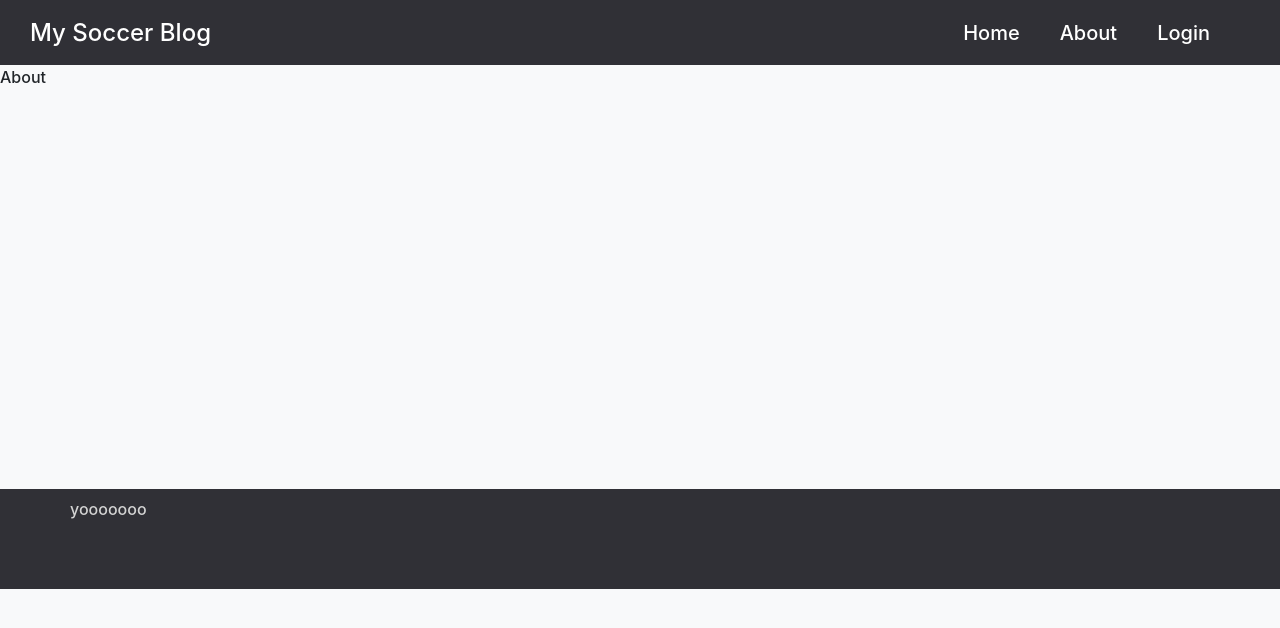
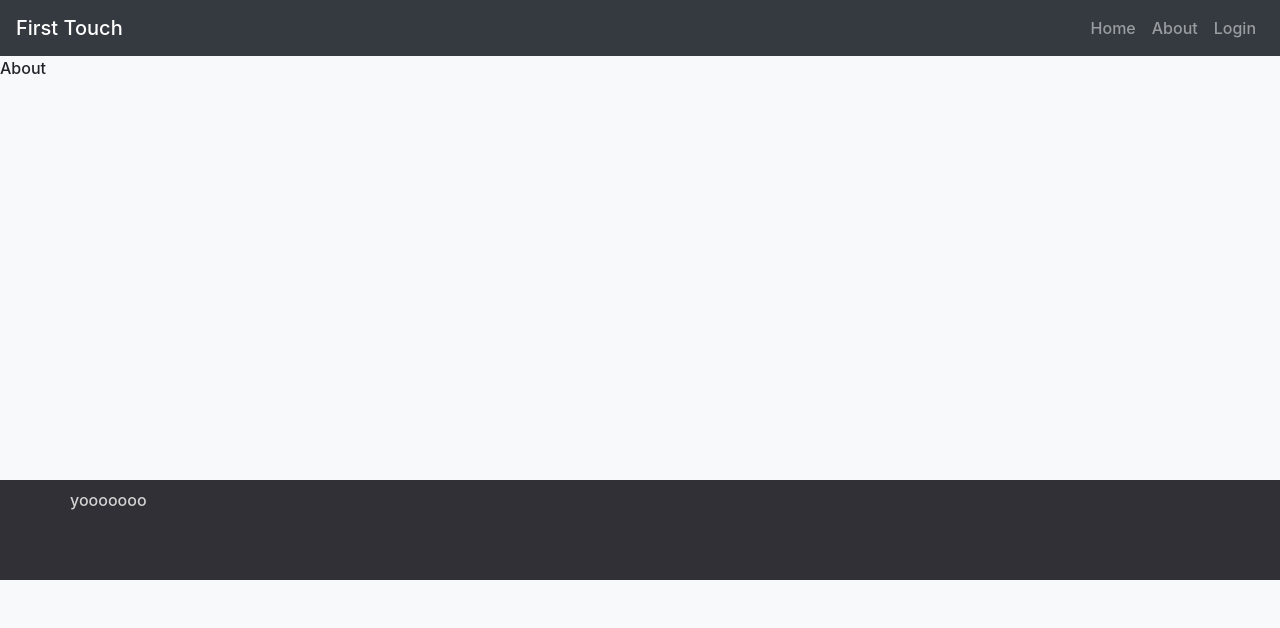
Before and after one commit to brianfujiwara/soccer-blog-frontend, a React (Create React App) app: page /about in a window 1280 px wide. Shown: the top 628 px of the page. Built offline with nearby package versions, Linux system fonts and the light colour scheme.

Commit message:
fixed slider image

```diff
--- a/public/index.html
+++ b/public/index.html
@@ -10,6 +10,12 @@
 			content="Web site created using create-react-app"
 		/>
 		<link rel="apple-touch-icon" href="%PUBLIC_URL%/logo192.png" />
+		<link
+			rel="stylesheet"
+			href="https://maxcdn.bootstrapcdn.com/bootstrap/4.5.0/css/bootstrap.min.css"
+			integrity="sha384-9aIt2nRpC12Uk9gS9baDl411NQApFmC26EwAOH8WgZl5MYYxFfc+NcPb1dKGj7Sk"
+			crossorigin="anonymous"
+		/>
 		<!--
       manifest.json provides metadata used when your web app is installed on a
       user's mobile device or desktop. See https://developers.google.com/web/fundamentals/web-app-manifest/
--- a/src/App.js
+++ b/src/App.js
@@ -1,6 +1,7 @@
 import React from "react";
 import { Navbar, Container } from "react-bootstrap";
-import Navigation from "./Components/Navigation";
+import Navigation1 from "./Components/Navigation1";
+
 import Home from "./Screens/Home";
 import About from "./Screens/About";
 import Login from "./Screens/Login";
@@ -16,7 +17,8 @@ function App() {
 	return (
 		<Router>
 			<div className="App">
-				<Navigation />
+				<Navigation1 />
+
 				<Switch>
 					<Route exact path="/">
 						<Home />
--- /dev/null
+++ b/src/Components/CarouselArticles.js
@@ -0,0 +1,46 @@
+import React from "react";
+import { Carousel } from "react-bootstrap";
+
+export default function CarouselArticles() {
+	return (
+		<Carousel>
+			<Carousel.Item>
+				<img
+					className="d-block w-100 img-fluid"
+					src="https://media.gettyimages.com/photos/julen-lopetegui-head-coach-of-sevilla-in-action-during-a-training-picture-id1267369308?s=2048x2048"
+					alt="main article"
+					style={{ height: "auto" }}
+				/>
+
+				<Carousel.Caption>
+					<span className="title">Lyon Loses to Bayern</span>
+					<p>missed chances caused the game for Lyon</p>
+				</Carousel.Caption>
+			</Carousel.Item>
+			<Carousel.Item>
+				<img
+					className="d-block w-100 img-fluid"
+					src="https://media.gettyimages.com/photos/head-coach-of-inter-antonio-conte-and-his-players-attend-the-ceremony-picture-id1228145536?s=2048x2048"
+					alt="main article"
+				/>
+
+				<Carousel.Caption>
+					<span className="title"> Loses to Bayern</span>
+					<p>missed chances caused the game for Lyon</p>
+				</Carousel.Caption>
+			</Carousel.Item>
+			<Carousel.Item>
+				<img
+					className="d-block w-100 img-fluid"
+					src="https://media.gettyimages.com/photos/players-of-sevilla-celebrate-their-victory-after-their-team-crowned-picture-id1228145303?s=2048x2048"
+					alt="main article"
+				/>
+
+				<Carousel.Caption>
+					<span className="title">Lyon Loses to Bayern</span>
+					<p>missed chances caused the game for Lyon</p>
+				</Carousel.Caption>
+			</Carousel.Item>
+		</Carousel>
+	);
+}
--- /dev/null
+++ b/src/Components/Navigation1.js
@@ -0,0 +1,29 @@
+import React from "react";
+
+import { Navbar, Nav } from "react-bootstrap";
+
+const navLinks = [
+	{ title: "Home", path: "/" },
+
+	{ title: "About", path: "/about" },
+
+	{ title: "Login", path: "/login" },
+];
+
+export default function Navigation1() {
+	return (
+		<Navbar collapseOnSelect bg="dark" variant="dark" expand="lg">
+			<Navbar.Brand>First Touch</Navbar.Brand>
+			<Navbar.Toggle aria-controls="responsive-navbar-nav" />
+			<Navbar.Collapse id="responsive-navbar-nav">
+				<Nav className="ml-auto">
+					{navLinks.map((link, index) => (
+						<Nav.Item key={index}>
+							<Nav.Link href={link.path}>{link.title}</Nav.Link>
+						</Nav.Item>
+					))}
+				</Nav>
+			</Navbar.Collapse>
+		</Navbar>
+	);
+}
--- a/src/Screens/Home.js
+++ b/src/Screens/Home.js
@@ -1,6 +1,7 @@
 import React from "react";
 import { useAxiosGet } from "../Hooks/HttpRequest";
 import { Card, CardDeck, Container, Button } from "react-bootstrap";
+import CarouselArticles from "../Components/CarouselArticles";
 
 function Home() {
 	//const url = "http://localhost:8080/blogs";
@@ -21,7 +22,7 @@ function Home() {
 						<h1>{blog.title}</h1>
 					</Card.Title>
 					<Card.Text className="card-text">
-						<p> {blog.content}</p>
+						<span> {blog.content}</span>
 
 						<span>Jon Doe</span>
 					</Card.Text>
@@ -33,6 +34,8 @@ function Home() {
 
 	return (
 		<div className="top">
+			<CarouselArticles />
+
 			<header className="text-center">
 				<h1>Most Recent Post</h1>
 			</header>
--- a/src/assets/scss/_navigation.scss
+++ b/src/assets/scss/_navigation.scss
@@ -1,103 +1,103 @@
-.nav-bar {
-	height: 65px;
-	width: 100%;
-	background: #303036;
-	display: flex;
-	justify-content: space-between;
-	color: $text-color;
+// .nav-bar {
+// 	height: 65px;
+// 	width: 100%;
+// 	background: #303036;
+// 	display: flex;
+// 	justify-content: space-between;
+// 	color: $text-color;
 
-	.nav-title {
-		font-size: 24px;
-		display: flex;
-		font-weight: 500;
-		align-items: center;
-		margin-left: 30px;
-	}
-	.ion-ios-menu {
-		font-size: 36px;
-		width: 65px;
-		align-items: center;
-		cursor: pointer;
-		display: none;
-	}
+// 	.nav-title {
+// 		font-size: 24px;
+// 		display: flex;
+// 		font-weight: 500;
+// 		align-items: center;
+// 		margin-left: 30px;
+// 	}
+// 	.ion-ios-menu {
+// 		font-size: 36px;
+// 		width: 65px;
+// 		align-items: center;
+// 		cursor: pointer;
+// 		display: none;
+// 	}
 
-	.list-container {
-		display: flex;
-		align-items: center;
-		padding-right: 30px;
-	}
+// 	.list-container {
+// 		display: flex;
+// 		align-items: center;
+// 		padding-right: 30px;
+// 	}
 
-	ul {
-		height: 100%;
-		margin-block-start: 0;
-		margin-block-end: 0;
-		padding-inline-start: 0;
-		display: flex;
-		justify-content: flex-end;
-		list-style-type: none;
-		padding: 0 20px 0 50px;
-		align-items: center;
+// 	ul {
+// 		height: 100%;
+// 		margin-block-start: 0;
+// 		margin-block-end: 0;
+// 		padding-inline-start: 0;
+// 		display: flex;
+// 		justify-content: flex-end;
+// 		list-style-type: none;
+// 		padding: 0 20px 0 50px;
+// 		align-items: center;
 
-		a {
-			text-decoration: none;
-			padding: 0 20px 0 20px;
-			font-size: 20px;
-			color: $text-color;
+// 		a {
+// 			text-decoration: none;
+// 			padding: 0 20px 0 20px;
+// 			font-size: 20px;
+// 			color: $text-color;
 
-			&:hover {
-				color: $text-link;
-			}
-		}
-	}
-}
+// 			&:hover {
+// 				color: $text-link;
+// 			}
+// 		}
+// 	}
+// }
 
-@media screen and (max-width: 900px) {
-	.nav-bar {
-		.list-container {
-			width: 300px;
-			height: calc(100% - 65px);
-			background: white;
-			position: absolute;
-			top: 65px;
-			left: -300px;
-			flex-direction: column-reverse;
+// @media screen and (max-width: 900px) {
+// 	.nav-bar {
+// 		.list-container {
+// 			width: 300px;
+// 			height: calc(100% - 65px);
+// 			background: white;
+// 			position: absolute;
+// 			top: 65px;
+// 			left: -300px;
+// 			flex-direction: column-reverse;
 
-			transition: 300ms ease left;
-			padding-left: 30px;
+// 			transition: 300ms ease left;
+// 			padding-left: 30px;
 
-			a {
-				width: 100px;
-				padding: 0;
-			}
+// 			a {
+// 				width: 100px;
+// 				padding: 0;
+// 			}
 
-			li {
-				height: 65px;
-				display: flex;
-			}
+// 			li {
+// 				height: 65px;
+// 				display: flex;
+// 			}
 
-			ul {
-				flex-direction: column;
-				justify-content: flex-start;
-				padding: 0;
-				padding-top: 20px;
-			}
+// 			ul {
+// 				flex-direction: column;
+// 				justify-content: flex-start;
+// 				padding: 0;
+// 				padding-top: 20px;
+// 			}
 
-			ul,
-			li,
-			.menu-avatar-container {
-				width: 100%;
-			}
+// 			ul,
+// 			li,
+// 			.menu-avatar-container {
+// 				width: 100%;
+// 			}
 
-			.menu-avatar-container {
-				padding-top: 20px;
-			}
+// 			.menu-avatar-container {
+// 				padding-top: 20px;
+// 			}
 
-			&.active {
-				left: 0px;
-			}
-		}
-		.ion-ios-menu {
-			display: flex;
-		}
-	}
-}
+// 			&.active {
+// 				left: 0px;
+// 			}
+// 		}
+// 		.ion-ios-menu {
+// 			display: flex;
+// 		}
+// 	}
+// }
--- /dev/null
+++ b/src/assets/scss/_slider.scss
@@ -0,0 +1,11 @@
+.carousel-item {
+	background-color: transparent;
+}
+
+.carousel-caption {
+	color: white;
+	font-size: xx-large;
+	font-weight: bold;
+	position: absolute;
+	z-index: 100;
+}
--- a/src/assets/scss/base.scss
+++ b/src/assets/scss/base.scss
@@ -1,6 +1,7 @@
 @import "./_variables";
 @import "./_navigation";
-@import "./blogs";
+@import "./_blogs";
+@import "./_slider";
 @import "~bootstrap/scss/bootstrap";
 
 html body {
```
Also changed, not shown: src/App.css (indentation only). Lines whose indentation alone changed are shown as unchanged.
